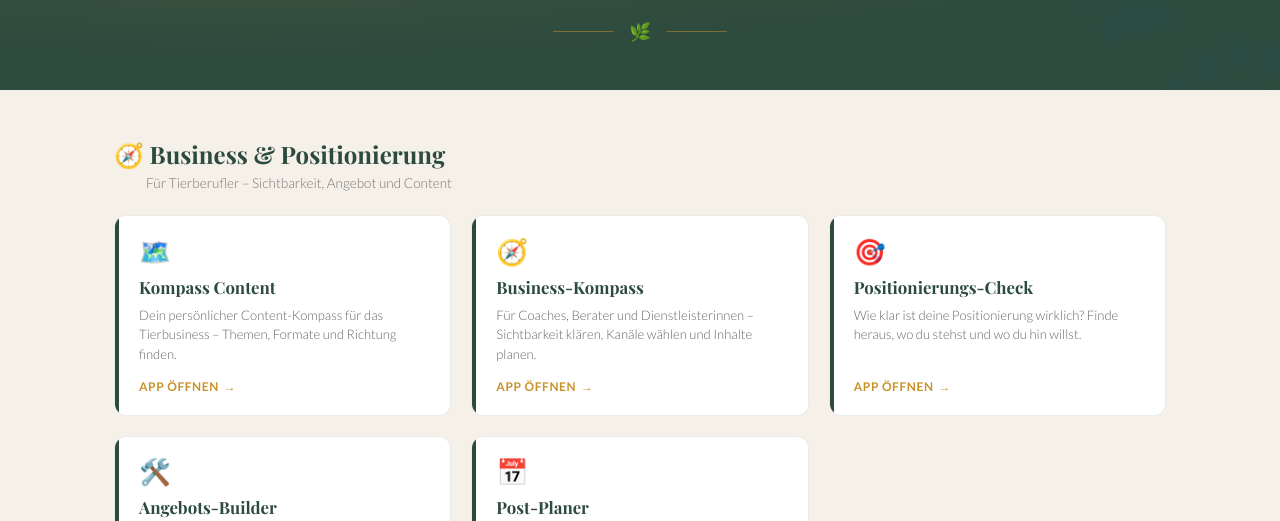
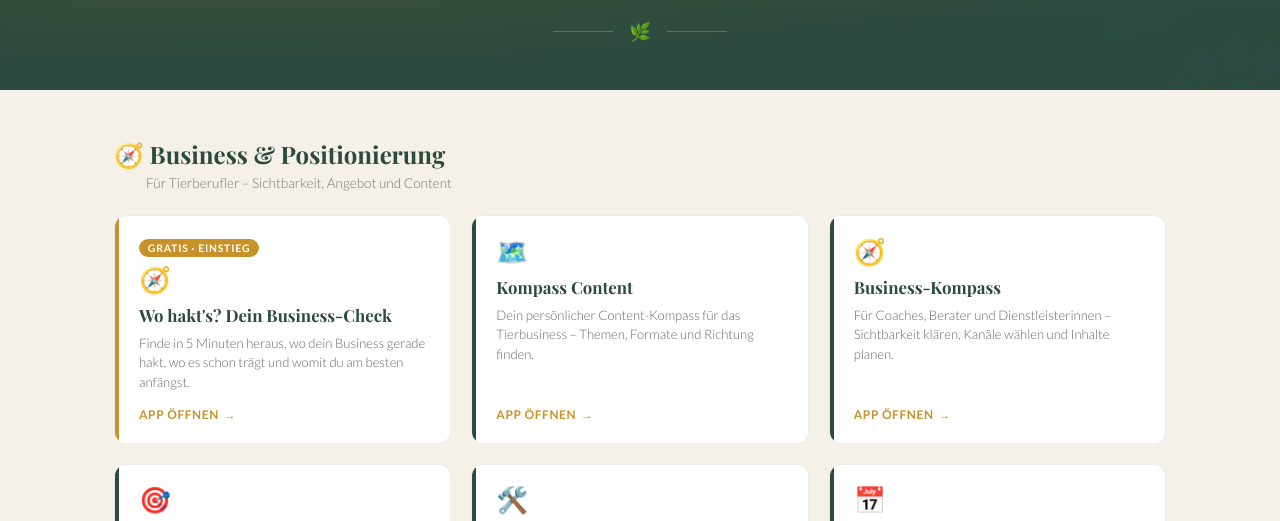
Before and after one commit to tierakademie-bot/susanne-apps, a plain HTML site: page app-uebersicht.html in a window 1280 px wide. Shown: the part 215-736 px from the top of the page. Drawn offline with nearby package versions, Linux system fonts and the light colour scheme; a web font is replaced by a local one.

Commit message:
Übersicht: Business-Check als erste Karte

```diff
--- a/app-uebersicht.html
+++ b/app-uebersicht.html
@@ -282,7 +282,15 @@
     <p class="section-subtitle">Für Tierberufler – Sichtbarkeit, Angebot und Content</p>
     <div class="grid">
 
-      <a class="card acc-forest" href="https://tierakademie-bot.github.io/susanne-apps/kompass-content.html" target="_blank" rel="noopener">
+      <a class="card acc-ochre" href="https://tierakademie-bot.github.io/susanne-apps/business-check.html" target="_blank" rel="noopener">
+<div class="card-badge">Gratis · Einstieg</div>
+<div class="card-icon">🧭</div>
+<div class="card-name">Wo hakt's? Dein Business-Check</div>
+<div class="card-desc">Finde in 5 Minuten heraus, wo dein Business gerade hakt, wo es schon trägt und womit du am besten anfängst.</div>
+<div class="card-link">App öffnen</div>
+</a>
+
+<a class="card acc-forest" href="https://tierakademie-bot.github.io/susanne-apps/kompass-content.html" target="_blank" rel="noopener">
         <div class="card-icon">🗺️</div>
         <div class="card-name">Kompass Content</div>
         <div class="card-desc">Dein persönlicher Content-Kompass für das Tierbusiness – Themen, Formate und Richtung finden.</div>
```
